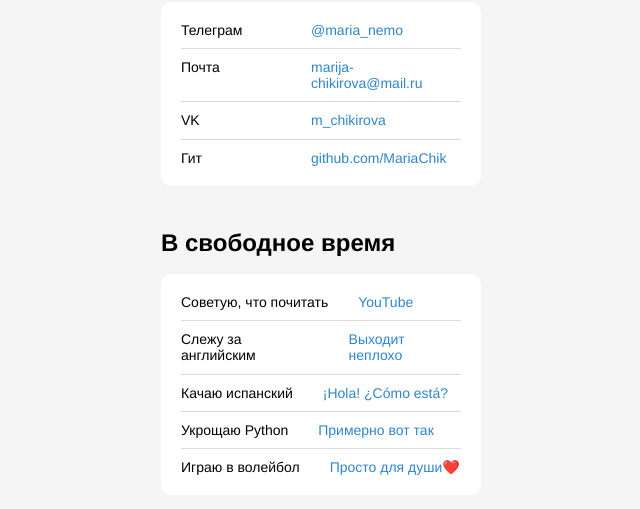
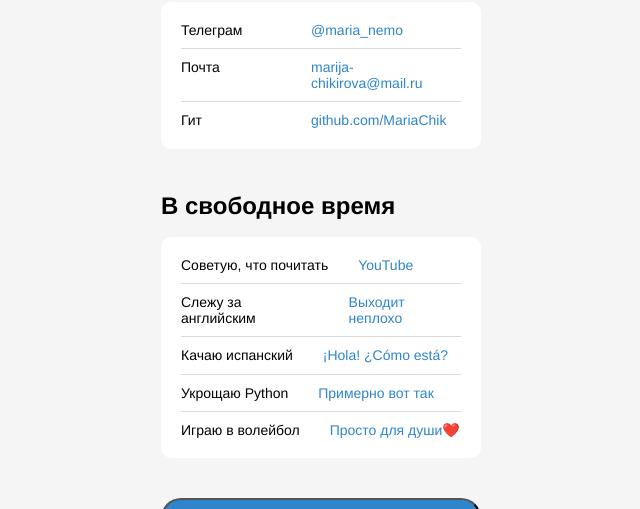
Before and after one commit to MariaChik/MariaChik.github.io, a plain HTML site: page index.html in a window 1280 px wide. Shown: the part 591-1100 px from the top of the page, without its empty margins (319-959 px from the left). Drawn offline with Linux system fonts and the light colour scheme.

Commit message:
Update index.html

```diff
--- a/index.html
+++ b/index.html
@@ -32,14 +32,7 @@
           <li class="links__link">
             <p class="links__title">Почта</p>
             <a class="linsk__link" href="mailto:marija-chikirova@mail.ru"
-              >marija-chikirova@mail.ru</a
-            >
-          </li>
-          <li class="links__link">
-            <p class="links__title">VK</p>
-            <a class="linsk__link" href="https://vk.com/m_chikirova"
-              >m_chikirova</a
-            >
+              >marija-chikirova@mail.ru</a>
           </li>
           <li class="links__link">
             <p class="links__title">Гит</p>
```
